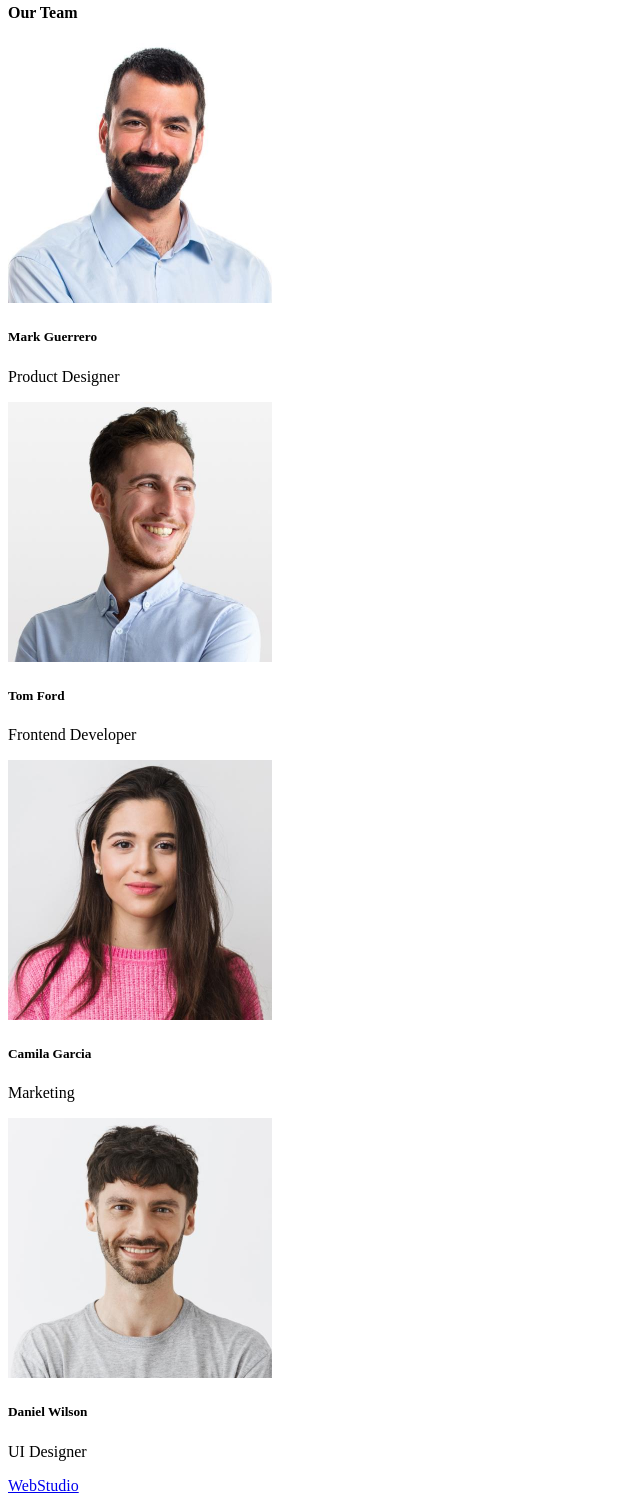
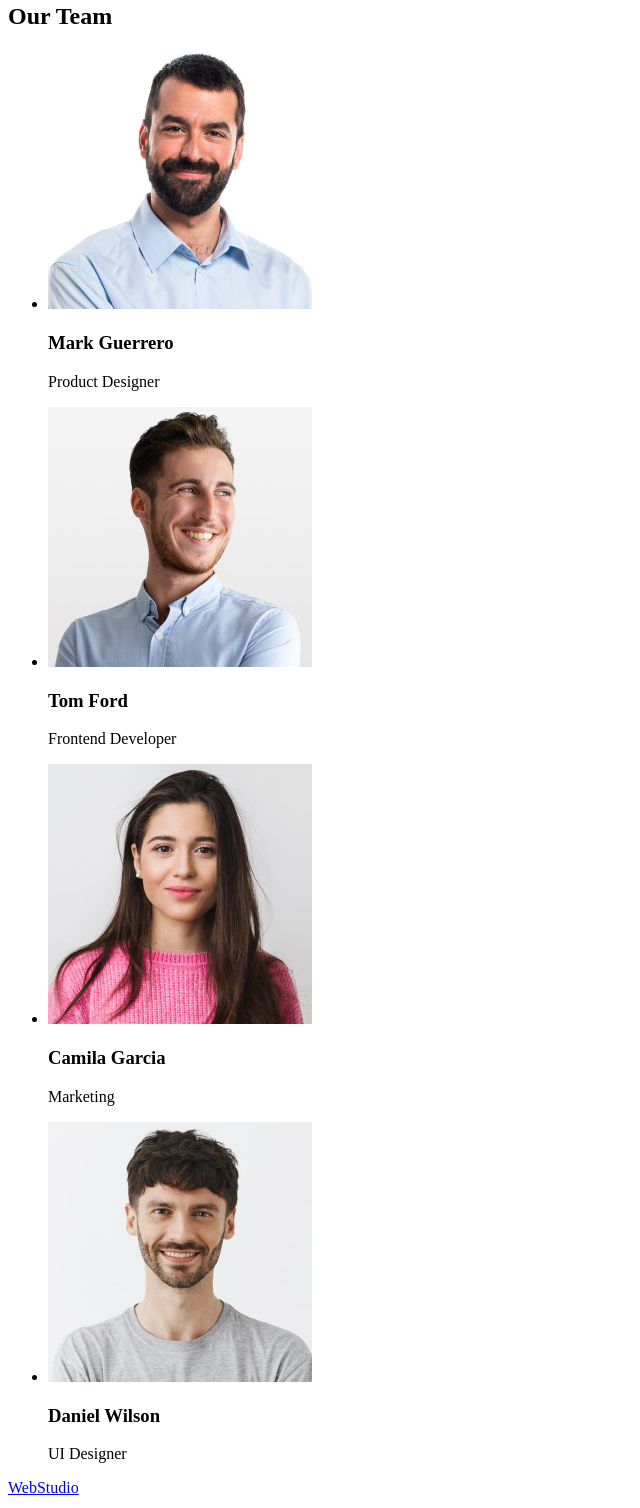
Before and after one commit to Maksym-Shchepetkov/goit-markup-hw-01, a plain HTML site: page index.html in a window 1280 px wide. Shown: the part 611-2119 px from the top of the page, without its empty margins (0-640 px from the left). Drawn offline with Linux system fonts and the light colour scheme.

Commit message:
upgrade index 5

```diff
--- a/index.html
+++ b/index.html
@@ -60,43 +60,32 @@
       </section>
 
       <section>
-        <h4>Our Team</h4>
+        <h2>Our Team</h2>
+        <ul>
+          <li>
+            <img src="images/img-3.jpg" alt="Mark Guerrero photo" width="264" />
+            <h3>Mark Guerrero</h3>
+            <p>Product Designer</p>
+          </li>
 
-        <img
-          src="images/img-3.jpg"
-          alt="Mark Guerrero photo"
-          width="264"
-          height="260"
-        />
-        <h5>Mark Guerrero</h5>
-        <p>Product Designer</p>
+          <li>
+            <img src="images/img-2.jpg" alt="Tom Ford photo" width="264" />
+            <h3>Tom Ford</h3>
+            <p>Frontend Developer</p>
+          </li>
 
-        <img
-          src="images/img-2.jpg"
-          alt="Tom Ford photo"
-          width="264"
-          height="260"
-        />
-        <h5>Tom Ford</h5>
-        <p>Frontend Developer</p>
+          <li>
+            <img src="images/img-1.jpg" alt="Camila Garcia photo" width="264" />
+            <h3>Camila Garcia</h3>
+            <p>Marketing</p>
+          </li>
 
-        <img
-          src="images/img-1.jpg"
-          alt="Camila Garcia photo"
-          width="264"
-          height="260"
-        />
-        <h5>Camila Garcia</h5>
-        <p>Marketing</p>
-
-        <img
-          src="images/img.jpg"
-          alt="Daniel Wilson photo"
-          width="264"
-          height="260"
-        />
-        <h5>Daniel Wilson</h5>
-        <p>UI Designer</p>
+          <li>
+            <img src="images/img.jpg" alt="Daniel Wilson photo" width="264" />
+            <h3>Daniel Wilson</h3>
+            <p>UI Designer</p>
+          </li>
+        </ul>
       </section>
     </main>
 
```
